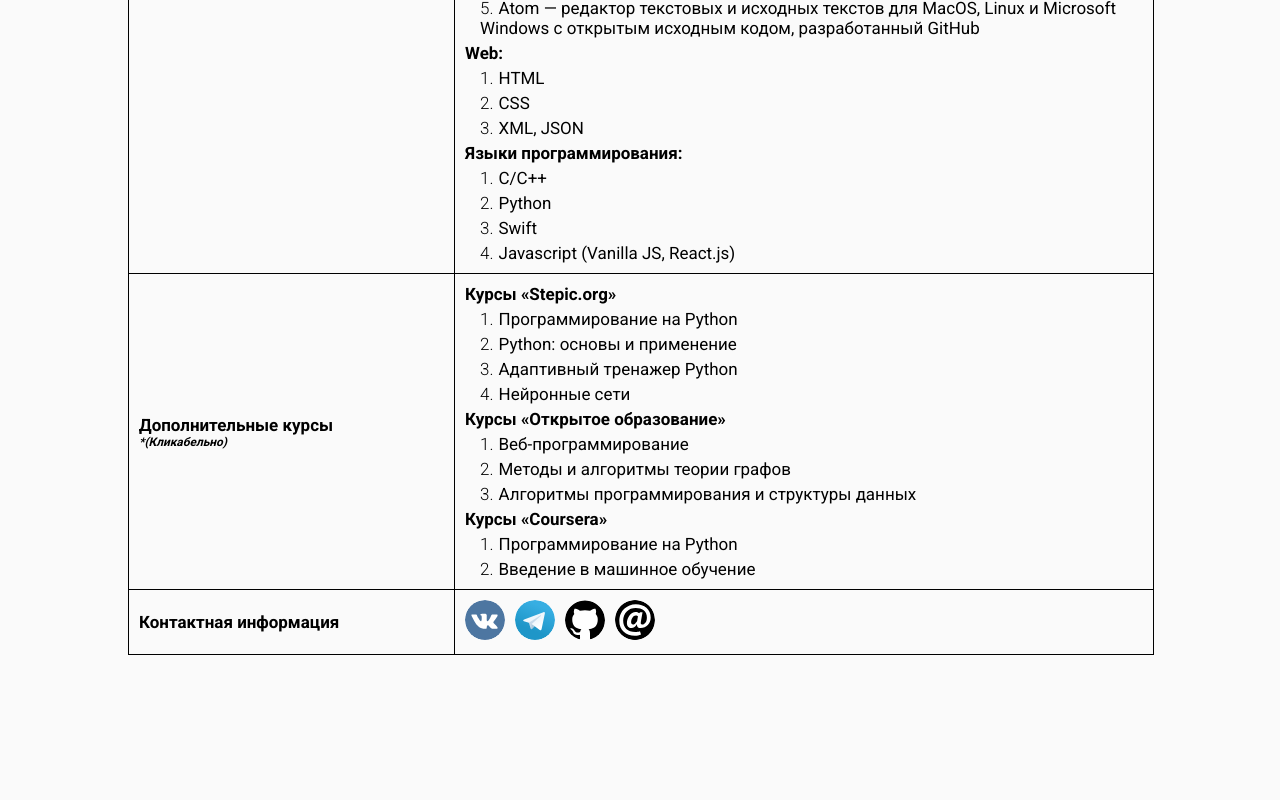
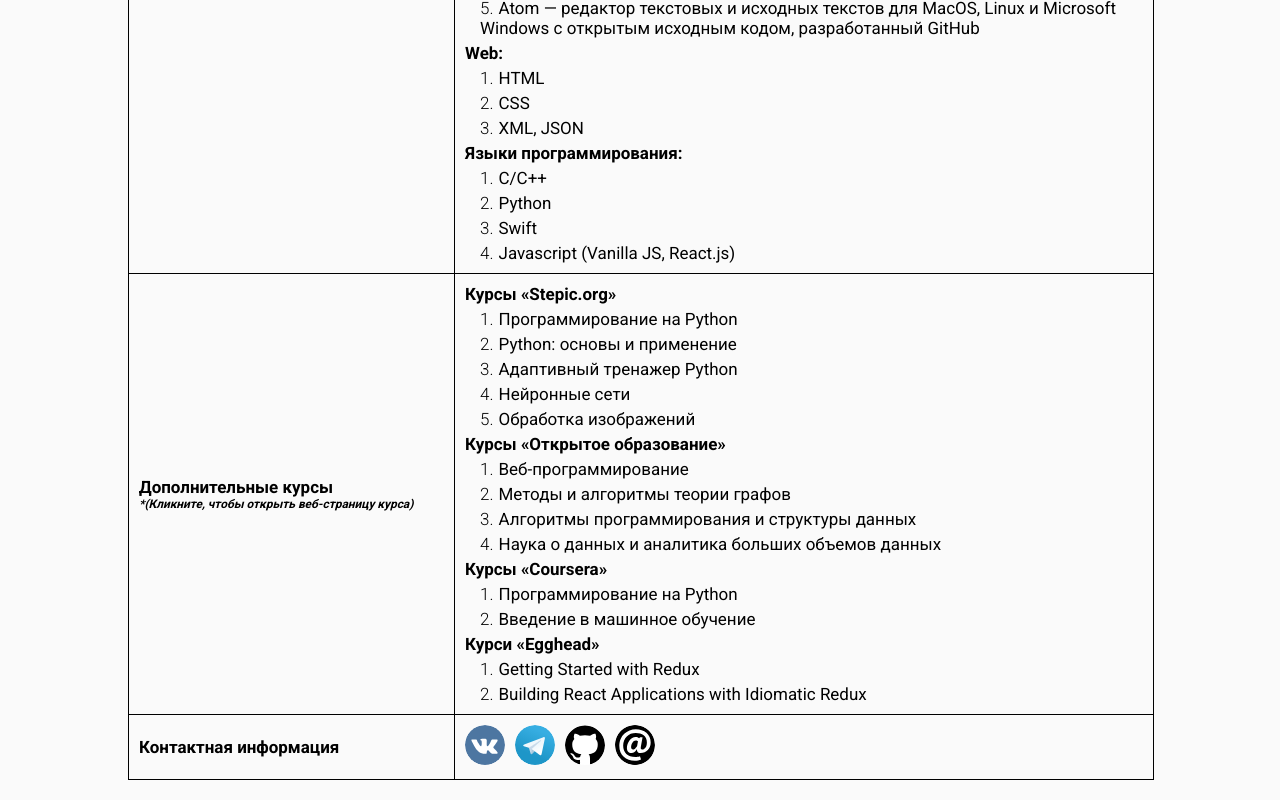
Before and after one commit to MikhailZhyhariev/masters-website, a React (Create React App) app: page /#/ in a window 1280 px wide. Shown: the part 1949-2749 px from the top of the page. Before the commit the page ends 2624 px from the top, so only its background shows below. Built offline with nearby package versions, Linux system fonts and the light colour scheme.

Commit message:
Исправлен баг активного пункта меню после перезагрузки страницы. Дописаны курсы в резюме.

```diff
--- a/public/index.html
+++ b/public/index.html
@@ -12,6 +12,6 @@
   <body>
     <div id="root"></div>
     <div id="big-photo"></div>
-    <div id="document"></div>
+    <div id="document" class="article-document"></div>
   </body>
 </html>
--- a/src/components/Header/HeaderMain/HeaderMain.json
+++ b/src/components/Header/HeaderMain/HeaderMain.json
@@ -6,7 +6,7 @@
       "Факультет компьютерных информационных технологий и автоматики",
       "Кафедра радиотехники и защиты информации",
       "Специальность: «Информационная безопасность»",
-      "Научный руководитель: к.т.н., доцент Паслен Владимир Владимирович"
+      "Научный руководитель: к.т.н., доцент Паслён Владимир Владимирович"
     ]
   },
   "en": {
--- a/src/components/IndividualSection/IndividualSection.js
+++ b/src/components/IndividualSection/IndividualSection.js
@@ -98,13 +98,6 @@
                 <p>Heroku — облачная PaaS-платформа, поддерживающая ряд языков программирования. С 2010 года является дочерней компанией Salesforce.com. Heroku, одна из первых облачных платформ, появилась в июне 2007 года и изначально поддерживала только язык программирования Ruby, но на данный момент список поддерживаемых языков также включает в себя Java, Node.js, Scala, Clojure, Python, Go и PHP. На серверах Heroku используются операционные системы Debian или Ubuntu. Приложения, работающие на Heroku, используют также DNS-сервер Heroku (обычно приложения имеют доменное имя вида «имя_приложения.herokuapp.com»). Для каждого приложения выделяется несколько независимых виртуальных процессов, которые называются «dynos». Они распределены по специальной виртуальной сетке («dynos grid»), которая состоит из нескольких серверов. Heroku также имеет систему контроля версий Git.</p>
               </div>
             </div>
-            {/* <div className="abstract__text-part">
-              <span>3</span>
-              <h3>Создание веб-приложений для распознавания рукописных цифр</h3>
-              <div className="abstract__text-block">
-                <p>В создании данного приложения можно выделить 3 основных этапа: разработка клиентской части, разработка серверной части, и разработка нейросетей. Рассмотрим подробнее каждый их этих этапов.</p>
-              </div>
-            </div> */}
             <div className="abstract__text-part">
               <span>3.1</span>
               <h3>Распознавание рукописных цифр</h3>
@@ -187,6 +180,7 @@
                 <p><span>4.</span>Официальная документация <a href="https://keras.io/" target="_blank" rel="noopener noreferrer">Keras</a>.</p>
                 <p><span>5.</span>Официальная документация python-библиотеки для машинного обучения <a href="http://scikit-learn.org/" target="_blank" rel="noopener noreferrer">Scikit</a>.</p>
                 <p><span>6.</span>Официальная документация javascript-библиотеки для отправки ajax-запросов <a href="https://www.npmjs.com/package/axios" target="_blank" rel="noopener noreferrer">Axios</a>.</p>
+                <p><span>7.</span>Топливо для ИИ: подборка открытых датасетов для машинного обучения / Сообщество сайта Хабрахабр <a href="https://habrahabr.ru/company/mailru/blog/339496/" target="_blank" rel="noopener noreferrer">habrahabr.ru</a>.</p>
               </div>
             </div>
           </article>
--- a/src/components/Resume/Resume.json
+++ b/src/components/Resume/Resume.json
@@ -167,7 +167,7 @@
       },
       "linkedList": {
         "header": "Дополнительные курсы",
-        "extend": "Кликабельно",
+        "extend": "Кликните, чтобы открыть веб-страницу курса",
         "content": [
           {
             "name": "Курсы «Stepic.org»",
@@ -188,6 +188,10 @@
               {
                 "link": "https://stepik.org/course/401/syllabus",
                 "text": "Нейронные сети"
+              },
+              {
+                "link": "https://stepik.org/course/1280/syllabus",
+                "text": "Обработка изображений"
               }
             ]
           },
@@ -206,6 +210,10 @@
               {
                 "link": "https://goo.gl/eD3vPq",
                 "text": "Алгоритмы программирования и структуры данных"
+              },
+              {
+                "link": "https://courses.openedu.ru/courses/course-v1:spbstu+BIGDATA+fall_2017/courseware/2cd7156020e0449ea5ca0e17ab6c9b9a/5164befb03894288a9ba4266077586c4/",
+                "text": "Наука о данных и аналитика больших объемов данных"
               }
             ]
           },
@@ -220,6 +228,21 @@
               {
                 "text": "Введение в машинное обучение",
                 "link": "https://www.coursera.org/learn/vvedenie-mashinnoe-obuchenie/home/welcome"
+              }
+            ]
+          },
+          {
+            "name": "Курси «Egghead»",
+            "break": "yes",
+            "link": "https://egghead.io",
+            "text": [
+              {
+                "text": "Getting Started with Redux",
+                "link": "https://egghead.io/courses/getting-started-with-redux"
+              },
+              {
+                "text": "Building React Applications with Idiomatic Redux",
+                "link": "https://egghead.io/courses/building-react-applications-with-idiomatic-redux"
               }
             ]
           }
@@ -414,6 +437,7 @@
       },
       "linkedList": {
         "header": "Додаткові курси",
+        "extend": "Натисніть, щоб відкрити веб-сторінку курсу",
         "content": [
           {
             "name": "Курси \"Stepic.org\"",
@@ -469,6 +493,21 @@
               {
                 "text": "Введення в машинне навчання",
                 "link": "https://www.coursera.org/learn/vvedenie-mashinnoe-obuchenie/home/welcome"
+              }
+            ]
+          },
+          {
+            "name": "Курси \"Egghead\"",
+            "break": "yes",
+            "link": "https://egghead.io",
+            "text": [
+              {
+                "text": "Getting Started with Redux",
+                "link": "https://egghead.io/courses/getting-started-with-redux"
+              },
+              {
+                "text": "Building React Applications with Idiomatic Redux",
+                "link": "https://egghead.io/courses/building-react-applications-with-idiomatic-redux"
               }
             ]
           }
@@ -663,6 +702,7 @@
       },
       "linkedList": {
         "header": "Additional courses",
+        "extend": "Click to open the course webpage",
         "content": [
           {
             "name": "Courses “Stepic.org”",
@@ -720,6 +760,21 @@
                 "link": "https://www.coursera.org/learn/vvedenie-mashinnoe-obuchenie/home/welcome"
               }
             ]
+          },
+          {
+            "name": "Курси “Egghead”",
+            "break": "yes",
+            "link": "https://egghead.io",
+            "text": [
+              {
+                "text": "Getting Started with Redux",
+                "link": "https://egghead.io/courses/getting-started-with-redux"
+              },
+              {
+                "text": "Building React Applications with Idiomatic Redux",
+                "link": "https://egghead.io/courses/building-react-applications-with-idiomatic-redux"
+              }
+            ]
           }
         ]
       },
--- a/src/containers/App/App.js
+++ b/src/containers/App/App.js
@@ -19,6 +19,21 @@
     this.handleScroll = this.handleScroll.bind(this);
     this.updateClassButton = this.updateClassButton.bind(this)
     this.handleSetTitle = this.handleSetTitle.bind(this);
+  }
+
+  componentDidMount() {
+    const { chooseSection } = this.props.menuActions;
+    const link = String(window.location).match(/#\/(.*)/)[1];
+
+    switch (link) {
+      case 'bio': return chooseSection(1);
+      case 'diss': return chooseSection(2);
+      case 'library': return chooseSection(3);
+      case 'links': return chooseSection(4);
+      case 'links-zvit': return chooseSection(5);
+      case 'ind': return chooseSection(6);
+      default: return chooseSection(0);
+    }
   }
 
   handleScroll() {
--- a/src/index.css
+++ b/src/index.css
@@ -6,6 +6,7 @@
 body {
   font-family: sans-serif;
   background-color: #fafafa;
+  position: relative;
 }
 
 .container {
@@ -13,6 +14,13 @@
   margin: 0 auto;
 }
 
+.article-document {
+  position: absolute;
+  width: 100%;
+  top: 0;
+  left: 0;
+}
+
 @media (max-width: 1024px) {
   .container {
     width: 90%;
--- a/src/index.js
+++ b/src/index.js
@@ -28,7 +28,6 @@
         <Route path={ "/bio" } component={Biography} />
         <Route path={ '/diss' } component={Abstract} />
         <Route path={ '/library' } component={Library} />
-        <Route path={ '/library/:article0'} render={() => <DocumentPreview top={window.pageYOffset} number={0} /> }  />
         <Route exact path={ '/links' } component={Links} />
         <Route path={ '/links-zvit' } component={Search} />
         <Route path={ '/ind' } component={IndividualSection}/>
```
